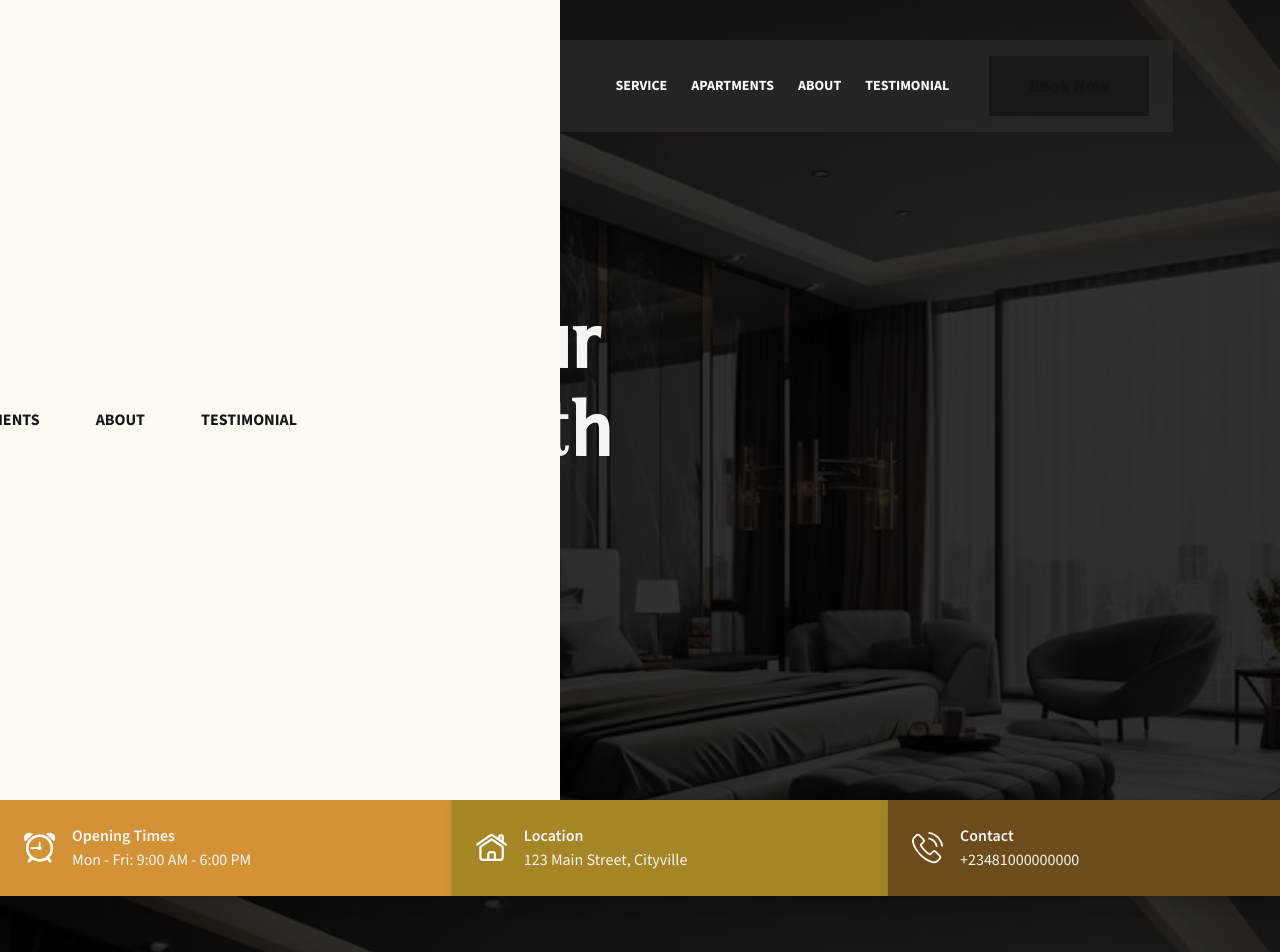
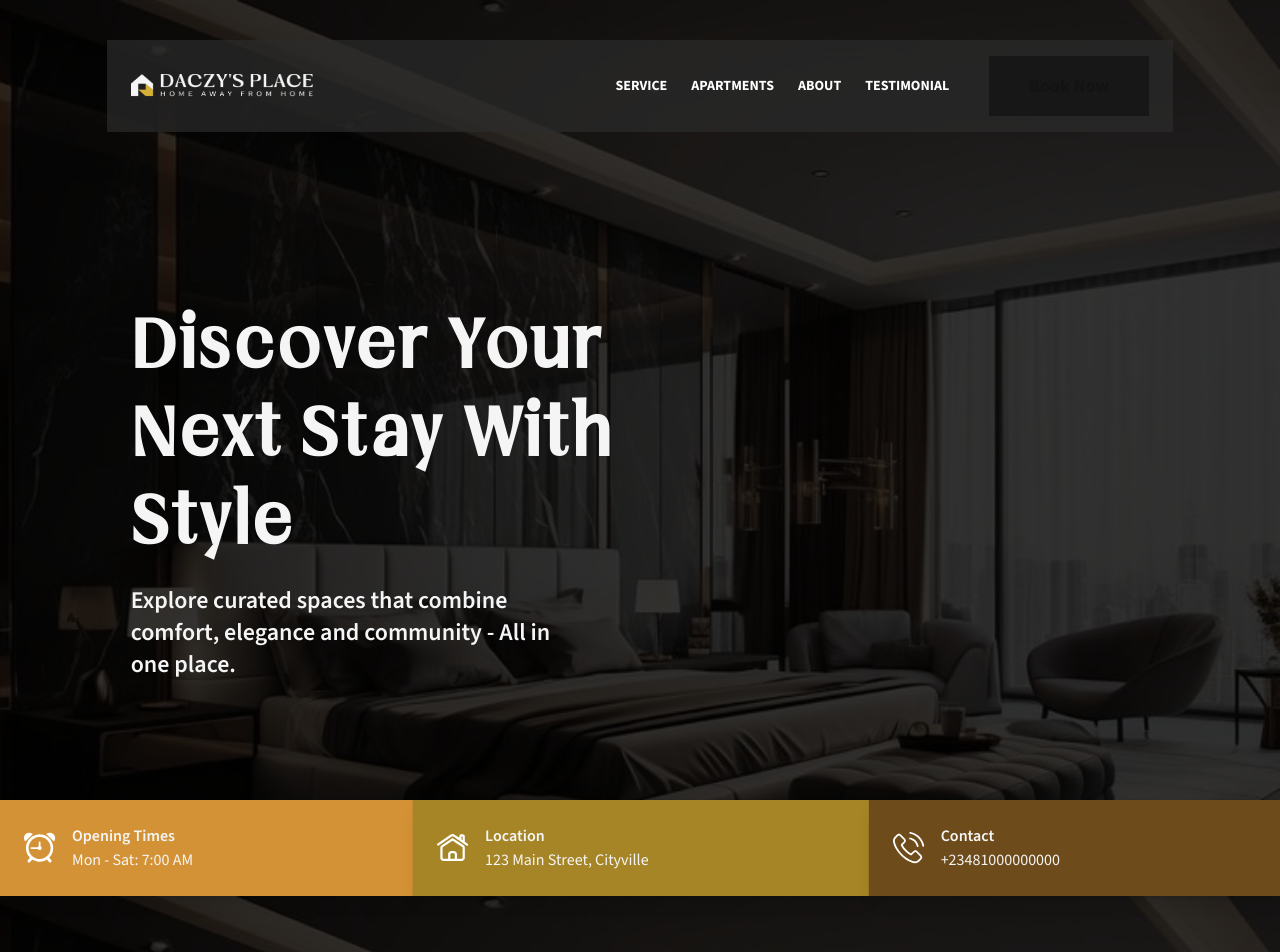
Before and after one commit to ebimopondei/daczyplace, a Next.js app: page / in a window 1280 px wide. Shown: the top 952 px of the page. Built offline with nearby package versions, Linux system fonts and the light colour scheme.

Commit message:
mod: text

```diff
--- a/app/page.tsx
+++ b/app/page.tsx
@@ -61,7 +61,7 @@ export default function Home() {
                     bg-[#fffbf4] z-20
                     text-dark
                     fixed w-3/4 h-full  top-0
-                    ${open ? 'left-0': '-left-100'}
+                    ${open ? 'left-0': '-left-400'}
                     transition-all duration-500 ease-in-out
                 `}
             >
--- a/components/info-cards.tsx
+++ b/components/info-cards.tsx
@@ -4,7 +4,7 @@ export default function InfoCards(){
     const info = [
         {
           title: "Opening Times",
-          description: "Mon - Fri: 9:00 AM - 6:00 PM",
+          description: "Mon - Sat: 7:00 AM",
           icon: "/svg/clock.svg",
           color: "#D49236"
         },
```
